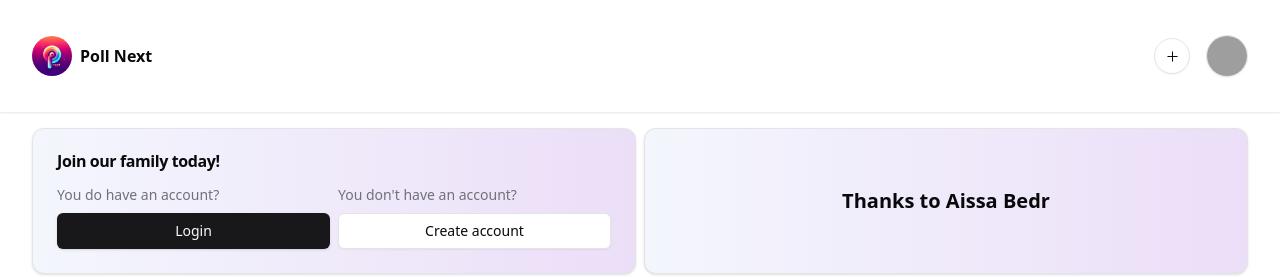
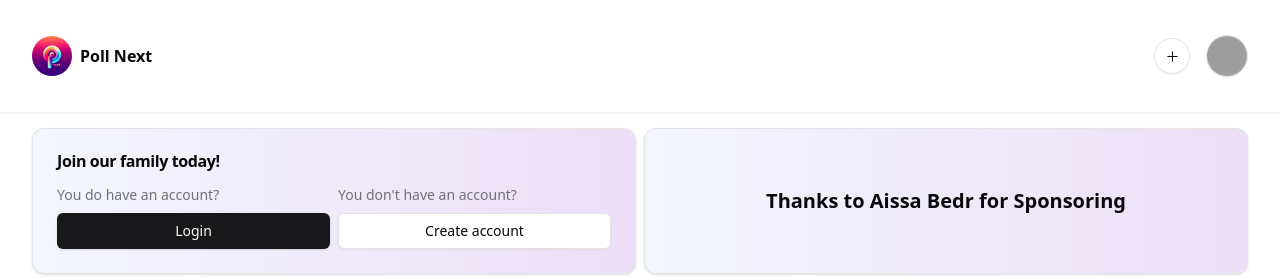
Before and after one commit to aissa-dev1/poll-next-client, a React (Vite) app: page / in a window 1280 px wide. Shown: the top 277 px of the page. Built offline with nearby package versions, Linux system fonts and the light colour scheme; no server answers; grey boxes are pictures that could not be loaded.

Commit message:
Update cards text to fit small devices

```diff
--- a/src/components/home/sponsorCard.tsx
+++ b/src/components/home/sponsorCard.tsx
@@ -3,7 +3,9 @@ import { Card } from "../ui/card";
 const SponsorCard = () => {
   return (
     <Card className="flex flex-col items-center justify-center gap-4 p-6 bg-gradient-to-r from-blue-700/5 to-purple-700/15">
-      <h3 className="text-xl font-bold">Thanks to Aissa Bedr</h3>
+      <h3 className="text-sm font-bold lg:text-xl">
+        Thanks to Aissa Bedr for Sponsoring
+      </h3>
     </Card>
   );
 };
--- a/src/components/home/welcomeCard.tsx
+++ b/src/components/home/welcomeCard.tsx
@@ -11,7 +11,9 @@ const WelcomeCard = () => {
 
   return (
     <Card className="flex flex-col items-center justify-center gap-4 p-6 bg-gradient-to-r from-purple-700/15 to-blue-700/5">
-      <h3 className="text-xl font-bold">Welcome {authUserState.fullName}</h3>
+      <h3 className="text-sm font-bold lg:text-xl">
+        Welcome {authUserState.fullName}
+      </h3>
     </Card>
   );
 };
```
